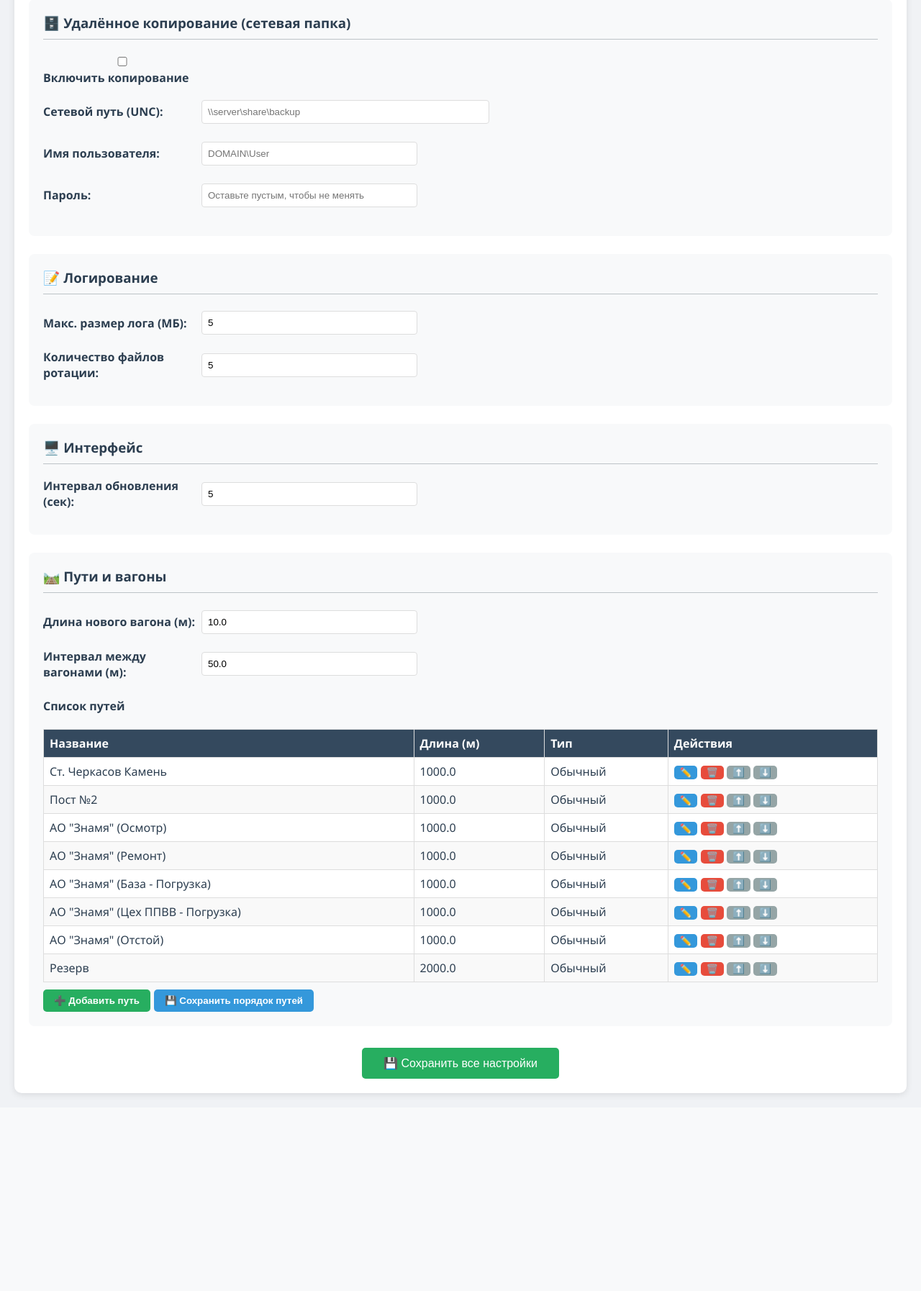
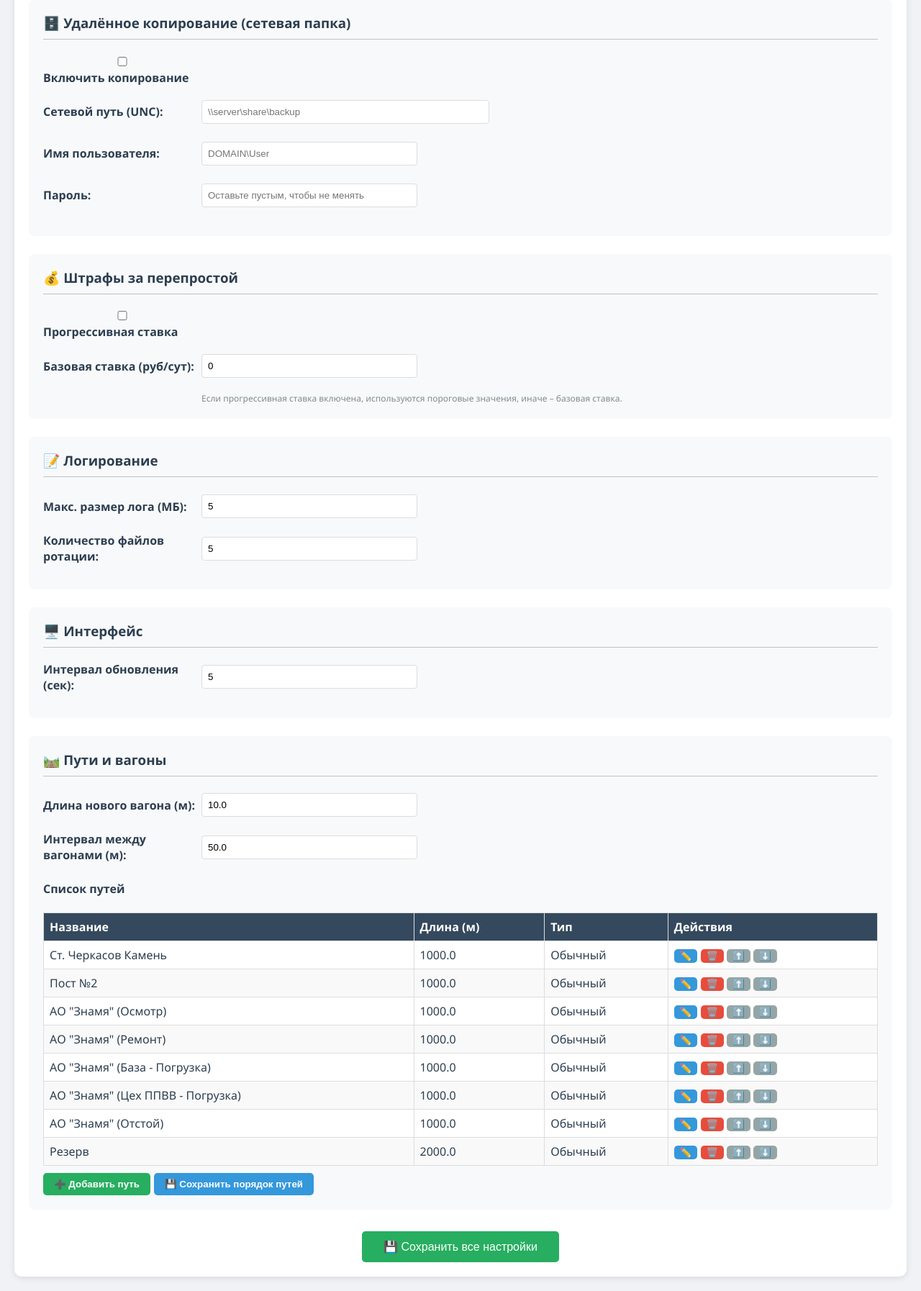
Before and after one commit to Dykus/railway-dispatcher, a Flask app: page /admin/settings in a window 1280 px wide. Shown: the part 681-2475 px from the top of the page at 72% size. Before the commit the page ends 2206 px from the top, so only its background shows below. Run offline with Flask 2, Linux system fonts and the light colour scheme; data comes from the database, SQL or seed files in the repository.

Commit message:
v4.2.0: расчёт перепростоя и штрафов, улучшенный экспорт архива, исправления и автотесты

```diff
--- a/app/models.py
+++ b/app/models.py
@@ -1,3 +1,4 @@
+# app/models.py
 # -*- coding: utf-8 -*-
 """
 Модели данных и функции работы с базой данных.
@@ -45,7 +46,6 @@ def init_db():
                     sort_order INTEGER DEFAULT 0
                 )''')
 
-    # Добавляем поле sort_order, если его ещё нет
     try:
         c.execute("ALTER TABLE tracks ADD COLUMN sort_order INTEGER DEFAULT 0")
     except:
@@ -119,6 +119,19 @@ def init_db():
         ]
         c.executemany("INSERT INTO app_settings (key, value) VALUES (?, ?)", default_settings)
 
+    # Настройки штрафов за перепростой
+    overstay_defaults = [
+        ('overstay_progressive', '0'),
+        ('overstay_rate_base', '0'),
+        ('overstay_threshold1', '3'),
+        ('overstay_rate1', '1000'),
+        ('overstay_threshold2', '7'),
+        ('overstay_rate2', '1500'),
+        ('overstay_rate3', '2000')
+    ]
+    for key, val in overstay_defaults:
+        c.execute("INSERT OR IGNORE INTO app_settings (key, value) VALUES (?, ?)", (key, val))
+
     c.execute("UPDATE ip_users SET role='admin', access_allowed=1 WHERE is_admin=1 AND (role='dispatcher' OR role='')")
     c.execute("UPDATE ip_users SET access_allowed=1 WHERE is_admin=1")
     c.execute("UPDATE ip_users SET access_allowed=1 WHERE access_allowed=0 AND role='dispatcher'")
@@ -141,7 +154,6 @@ def init_db():
         c.executemany("INSERT INTO tracks (id, name, total_length, track_type, sort_order) VALUES (?, ?, ?, ?, ?)", data)
         print("[OK] База данных создана.")
     else:
-        # Убедимся, что у всех путей есть sort_order (для старых БД)
         c.execute("UPDATE tracks SET sort_order = id WHERE sort_order IS NULL OR sort_order = 0")
     conn.commit()
     conn.close()
@@ -277,7 +289,6 @@ def add_track(name, total_length, track_type='normal'):
     conn = get_conn()
     c = conn.cursor()
     try:
-        # Определяем максимальный sort_order
         c.execute("SELECT MAX(sort_order) FROM tracks")
         max_order = c.fetchone()[0] or 0
         c.execute("INSERT INTO tracks (name, total_length, track_type, sort_order) VALUES (?, ?, ?, ?)",
@@ -332,7 +343,6 @@ def delete_track(track_id):
 
 
 def move_track_up(track_id):
-    """Перемещает путь на одну позицию вверх (уменьшает sort_order)."""
     conn = get_conn()
     c = conn.cursor()
     c.execute("SELECT sort_order FROM tracks WHERE id = ?", (track_id,))
@@ -341,12 +351,10 @@ def move_track_up(track_id):
         conn.close()
         return False
     current_order = row[0]
-    # Найти предыдущий путь (максимальный sort_order меньше текущего)
     c.execute("SELECT id, sort_order FROM tracks WHERE sort_order < ? ORDER BY sort_order DESC LIMIT 1", (current_order,))
     prev = c.fetchone()
     if prev:
         prev_id, prev_order = prev
-        # Меняем sort_order местами
         c.execute("UPDATE tracks SET sort_order = ? WHERE id = ?", (prev_order, track_id))
         c.execute("UPDATE tracks SET sort_order = ? WHERE id = ?", (current_order, prev_id))
         conn.commit()
@@ -356,7 +364,6 @@ def move_track_up(track_id):
 
 
 def move_track_down(track_id):
-    """Перемещает путь на одну позицию вниз (увеличивает sort_order)."""
     conn = get_conn()
     c = conn.cursor()
     c.execute("SELECT sort_order FROM tracks WHERE id = ?", (track_id,))
@@ -365,7 +372,6 @@ def move_track_down(track_id):
         conn.close()
         return False
     current_order = row[0]
-    # Найти следующий путь (минимальный sort_order больше текущего)
     c.execute("SELECT id, sort_order FROM tracks WHERE sort_order > ? ORDER BY sort_order ASC LIMIT 1", (current_order,))
     next_row = c.fetchone()
     if next_row:
@@ -841,6 +847,8 @@ def get_grouped_archive_history():
             action_label = "<span style='color:#27ae60'>Добавлен</span>"
         elif action == 'moved':
             action_label = "<span style='color:#f39c12'>Перемещен</span>"
+        elif action == 'edit':
+            action_label = "<span style='color:#8e44ad'>Изменён</span>"
         else:
             action_label = "<span style='color:#e74c3c'>Убыл</span>"
         grouped[w_num].append({
@@ -870,3 +878,80 @@ def get_grouped_archive_history():
             "count": len(events)
         })
     return result
+
+
+# ==================== NEW: РАСЧЁТ ПЕРЕПРОСТОЯ ====================
+def calculate_overstay(wagon_number):
+    """
+    Возвращает кортеж (перепростой_сутки, сумма_руб).
+    Если перепростоя нет, возвращает (0, 0.0).
+    """
+    conn = get_conn()
+    c = conn.cursor()
+    c.execute("""SELECT w.arrival_time, w.departure_time,
+                 (SELECT MAX(timestamp) FROM archived_history WHERE wagon_number = ?) as last_ts
+                 FROM wagons w WHERE w.wagon_number = ? AND w.is_archived = 1""",
+              (wagon_number, wagon_number))
+    row = c.fetchone()
+    if not row:
+        conn.close()
+        return 0, 0.0
+
+    arrival_str, global_deadline_str, last_ts_str = row
+    if not arrival_str or not last_ts_str:
+        conn.close()
+        return 0, 0.0
+
+    try:
+        arrival_dt = datetime.strptime(arrival_str[:10], '%Y-%m-%d')
+        last_dt = datetime.strptime(last_ts_str[:10], '%Y-%m-%d')
+    except:
+        conn.close()
+        return 0, 0.0
+
+    # Календарные дни (включая день прибытия и день последнего события)
+    calendar_days = (last_dt - arrival_dt).days + 1
+    if calendar_days <= 0:
+        conn.close()
+        return 0, 0.0
+
+    # Разрешённый срок (глобальный) в днях
+    allowed_days = 0
+    if global_deadline_str:
+        try:
+            global_dt = datetime.strptime(global_deadline_str[:10], '%Y-%m-%d')
+            allowed_days = (global_dt - arrival_dt).days
+        except:
+            pass
+    if allowed_days < 0:
+        allowed_days = 0
+
+    overstay = calendar_days - allowed_days
+    if overstay <= 0:
+        conn.close()
+        return 0, 0.0
+
+    # Получаем глобальные настройки ставок
+    progressive = get_setting('overstay_progressive', '0') == '1'
+    if progressive:
+        threshold1 = int(get_setting('overstay_threshold1', '3'))
+        threshold2 = int(get_setting('overstay_threshold2', '7'))
+        rate1 = float(get_setting('overstay_rate1', '1000'))
+        rate2 = float(get_setting('overstay_rate2', '1500'))
+        rate3 = float(get_setting('overstay_rate3', '2000'))
+
+        days1 = min(overstay, threshold1)
+        amount = days1 * rate1
+        remaining = overstay - days1
+        if remaining > 0:
+            days2 = min(remaining, threshold2 - threshold1)
+            amount += days2 * rate2
+            remaining -= days2
+            if remaining > 0:
+                amount += remaining * rate3
+    else:
+        base_rate = float(get_setting('overstay_rate_base', '0'))
+        amount = overstay * base_rate
+
+    conn.close()
+    return overstay, amount
--- a/app/routes/admin.py
+++ b/app/routes/admin.py
@@ -387,12 +387,14 @@ def settings():
                 'port', 'secret_key', 'backup_hour', 'backup_keep_count',
                 'remote_path', 'remote_user', 'remote_password',
                 'log_max_mb', 'log_backup_count', 'refresh_interval',
-                'theme', 'default_wagon_length', 'wagon_spacing'
+                'theme', 'default_wagon_length', 'wagon_spacing',
+                'overstay_rate_base', 'overstay_threshold1', 'overstay_rate1',
+                'overstay_threshold2', 'overstay_rate2', 'overstay_rate3'
             ]
             for key in keys:
                 value = request.form.get(key, '')
                 set_setting(key, value)
-            set_setting('remote_enabled', '1' if request.form.get('remote_enabled') else '0')
+            set_setting('overstay_progressive', '1' if request.form.get('overstay_progressive') else '0')
             flash('Настройки сохранены', 'success')
             return redirect(url_for('admin.settings'))
 
--- a/app/templates/admin_settings.html
+++ b/app/templates/admin_settings.html
@@ -187,6 +187,39 @@
                 <label>Пароль:</label>
                 <input type="password" name="remote_password" placeholder="Оставьте пустым, чтобы не менять">
             </div>
+        </div>
+
+        <!-- ===== ШТРАФЫ ЗА ПЕРЕПРОСТОЙ ===== -->
+        <div class="settings-section">
+            <h3>💰 Штрафы за перепростой</h3>
+            <div class="form-row">
+                <label>
+                    <input type="checkbox" name="overstay_progressive" value="1" {% if settings.get('overstay_progressive', '0') == '1' %}checked{% endif %}> Прогрессивная ставка
+                </label>
+            </div>
+            <div class="form-row">
+                <label>Базовая ставка (руб/сут):</label>
+                <input type="number" name="overstay_rate_base" value="{{ settings.get('overstay_rate_base', '0') }}" step="0.01" min="0">
+            </div>
+            <div id="progressiveFields" style="display: {% if settings.get('overstay_progressive', '0') == '1' %}block{% else %}none{% endif %};">
+                <div class="form-row">
+                    <label>Порог 1 (сут):</label>
+                    <input type="number" name="overstay_threshold1" value="{{ settings.get('overstay_threshold1', '3') }}" min="1">
+                    <label style="margin-left:20px;">Ставка до порога (руб/сут):</label>
+                    <input type="number" name="overstay_rate1" value="{{ settings.get('overstay_rate1', '1000') }}" step="0.01" min="0">
+                </div>
+                <div class="form-row">
+                    <label>Порог 2 (сут):</label>
+                    <input type="number" name="overstay_threshold2" value="{{ settings.get('overstay_threshold2', '7') }}" min="1">
+                    <label style="margin-left:20px;">Ставка от порога 1 до порога 2 (руб/сут):</label>
+                    <input type="number" name="overstay_rate2" value="{{ settings.get('overstay_rate2', '1500') }}" step="0.01" min="0">
+                </div>
+                <div class="form-row">
+                    <label>Ставка свыше порога 2 (руб/сут):</label>
+                    <input type="number" name="overstay_rate3" value="{{ settings.get('overstay_rate3', '2000') }}" step="0.01" min="0">
+                </div>
+            </div>
+            <div class="hint">Если прогрессивная ставка включена, используются пороговые значения, иначе – базовая ставка.</div>
         </div>
 
         <!-- ===== ЛОГИРОВАНИЕ ===== -->
@@ -402,5 +435,15 @@
         });
     }
 </script>
+<script>
+    // Переключение видимости прогрессивных полей
+    const progressiveCheckbox = document.querySelector('input[name="overstay_progressive"]');
+    const progressiveFields = document.getElementById('progressiveFields');
+    if (progressiveCheckbox && progressiveFields) {
+        progressiveCheckbox.addEventListener('change', function() {
+            progressiveFields.style.display = this.checked ? 'block' : 'none';
+        });
+    }
+</script>
 </body>
 </html>
--- a/config.py
+++ b/config.py
@@ -36,7 +36,7 @@ BACKUP_HOUR = 3
 BACKUP_KEEP_COUNT = 30
 
 # ==================== ПРОЧИЕ КОНСТАНТЫ ====================
-APP_VERSION = "4.1.0"
+APP_VERSION = "4.2.0"
 RETURN_TRACK_NAMES = ["Пост №2", "Ст. Черкасов Камень"]
 
 SECRET_KEY = 'rail_app_secret_key_change_me'
```
Also changed, not shown: app/routes/export.py (+50 -51 lines), CHANGELOG.txt.
